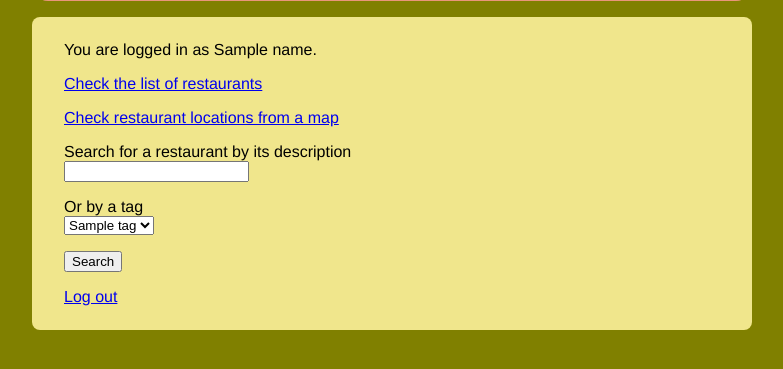
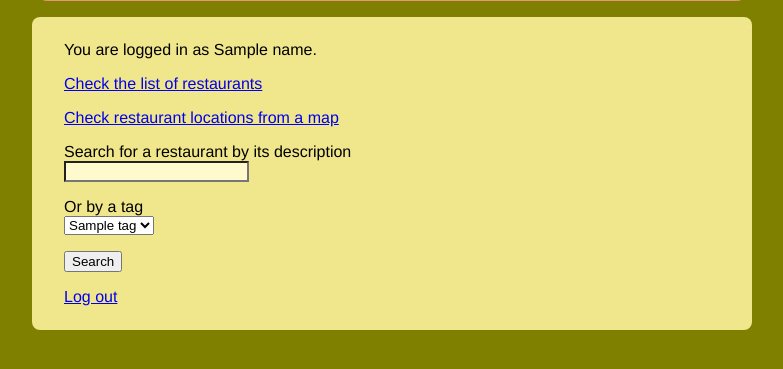
Before and after one commit to TuuPu/TSOHA, a Flask app: template templates/index.html in a window 1280 px wide. Shown: the part 239-608 px from the top of the page, without its empty margins (248-1031 px from the left). Run offline with Flask 2, Linux system fonts and the light colour scheme; the visitor is signed in with stand-in values (Sample User, id 1); the template is opened without the code that fills it: most values are stand-ins (such as "Sample title", 1, 10 or a date in 2020).

Commit message:
colour changes

```diff
--- a/static/css/main.css
+++ b/static/css/main.css
@@ -20,7 +20,3 @@ body {
     padding: 1.5em 2em;
     border-radius: .5em;
  }
-
-input [type=text] {
-    background-color: lemonchiffon;
-}
--- a/templates/index.html
+++ b/templates/index.html
@@ -2,6 +2,11 @@
 <link rel = "stylesheet" href = "{{ url_for('static', filename = 'css/main.css') }}">
 <meta name="viewport" content="width=device-width, initial-scale=1">
 <body>
+<style>
+    input[type=text]{
+        background-color: lemonchiffon;
+    }
+</style>
 <div class="header">
     <h1>Restaurant app</h1>
 </div>
```
